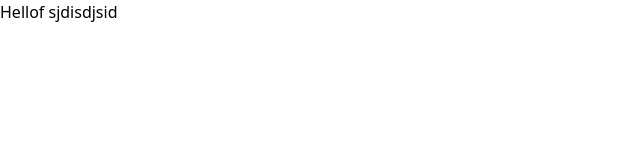
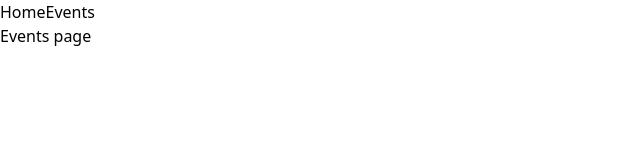
Before and after one commit to pascal-koop/cocktail_search, a Nuxt app: page /events in a window 1280 px wide. Before the commit this address had no page. Shown: the top 160 px of the page, without its empty margins (0-640 px from the left). Built offline with nearby package versions, Linux system fonts and the light colour scheme.

Commit message:
Learn nuxt routing

```diff
--- a/app.vue
+++ b/app.vue
@@ -1,6 +1,15 @@
 <template>
   <div>
-    <!-- <NuxtWelcome /> -->
-    <h1>Hellof sjdisdjsid</h1>
+    <NuxtLayout>
+    <header>
+    <ul>
+      <li>
+       <NuxtLink to="/">Home</NuxtLink>
+       <NuxtLink to="/events">Events</NuxtLink>
+      </li>
+    </ul>
+    </header>
+    <NuxtPage/>
+    </NuxtLayout>
   </div>
 </template>
--- /dev/null
+++ b/components/Alerts.vue
@@ -0,0 +1,7 @@
+<script setup></script>
+
+<style scoped></style>
+
+<template>
+  <div class="bg-green-500 rounded px-2 py-1 text-white">This is an alert component</div>
+</template>
--- /dev/null
+++ b/pages/events/[id].vue
@@ -0,0 +1,10 @@
+<script setup>
+const nuxt = useNuxtApp();
+console.log(nuxt);
+</script>
+
+<template>
+  <div>
+    event id: {{  $route.params.id }}
+  </div>
+</template>
--- /dev/null
+++ b/pages/events/index.vue
@@ -0,0 +1,5 @@
+<template>
+  <div>
+    Events page
+  </div>
+</template>
```
